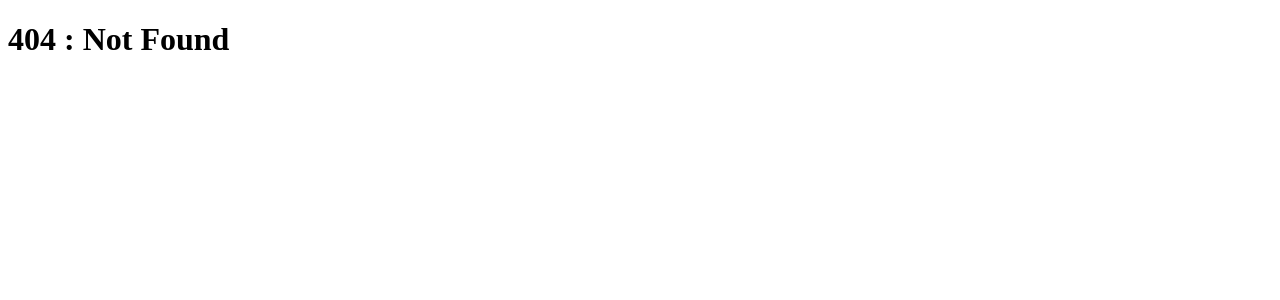
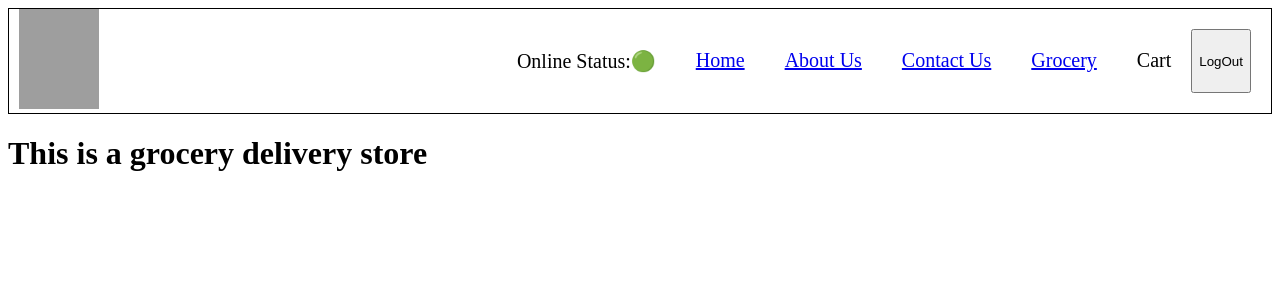
Before and after one commit to PvsKrishnaMohan/foodOrderingApp, a React (Vite) app: page /grocery in a window 1280 px wide. Before the commit this address had no page. Shown: the top 300 px of the page. Built offline with nearby package versions, Linux system fonts and the light colour scheme; grey boxes are pictures that could not be loaded.

Commit message:
implemented custom hook, lazy loading, online -offline feature

```diff
--- /dev/null
+++ b/src/Components/Grocery.jsx
@@ -0,0 +1,11 @@
+import React from 'react'
+
+const Grocery = () => {
+  return (
+    <div>
+        <h1>This is a grocery delivery store</h1>
+    </div>
+  )
+}
+
+export default Grocery
--- a/src/Components/Header.jsx
+++ b/src/Components/Header.jsx
@@ -23,6 +23,7 @@
           <li><Link to = "/">Home</Link></li>
           <li><Link to = "/about">About Us</Link></li>
           <li><Link to = "/contact">Contact Us</Link></li>
+          <li><Link to = "/grocery">Grocery</Link></li>
           <li>Cart</li>
           <button onClick={()=> setLogin(!login)}>{login? "Login" : "LogOut"}</button>
         </ul>
--- a/src/main.jsx
+++ b/src/main.jsx
@@ -1,40 +1,49 @@
-import { StrictMode } from "react";
+import { lazy, StrictMode, Suspense } from "react";
 import { createRoot } from "react-dom/client";
 import { RouterProvider, createBrowserRouter } from "react-router-dom";
 import "./index.css";
 import App from "./App.jsx";
-import ErrorPage from "./Components/ErrorPage"
-import About from "./Components/About"
-import Contact from "./Components/Contact"
+import ErrorPage from "./Components/ErrorPage";
+import About from "./Components/About";
+import Contact from "./Components/Contact";
 import Body from "./Components/Body.jsx";
 import Restaurants from "./Components/Restaurants.jsx";
+// import Grocery from "./Components/Grocery.jsx";
 
+const Grocery = lazy(() => import("./Components/Grocery.jsx"));
 export const appRouter = createBrowserRouter([
   {
-    path: '/',
-    element: <App/>,
-    children:[
+    path: "/",
+    element: <App />,
+    children: [
       {
-        path: '/',
-        element: <Body/>
+        path: "/",
+        element: <Body />,
       },
       {
-        path: '/about',
-        element: <About/>
+        path: "/about",
+        element: <About />,
       },
       {
-        path: '/contact',
-        element: <Contact/>
+        path: "/contact",
+        element: <Contact />,
       },
       {
-        path: '/restaurants/:resId',
-        element: <Restaurants/>
-      }
+        path: "/restaurants/:resId",
+        element: <Restaurants />,
+      },
+      {
+        path: "/grocery",
+        element: (
+          <Suspense fallback={<h1>Loading ...</h1>}>
+            <Grocery />
+          </Suspense>
+        ),
+      },
     ],
-    errorElement: <ErrorPage/>
+    errorElement: <ErrorPage />,
   },
-
-])
+]);
 
 createRoot(document.getElementById("root")).render(
   <RouterProvider router={appRouter}>
```
